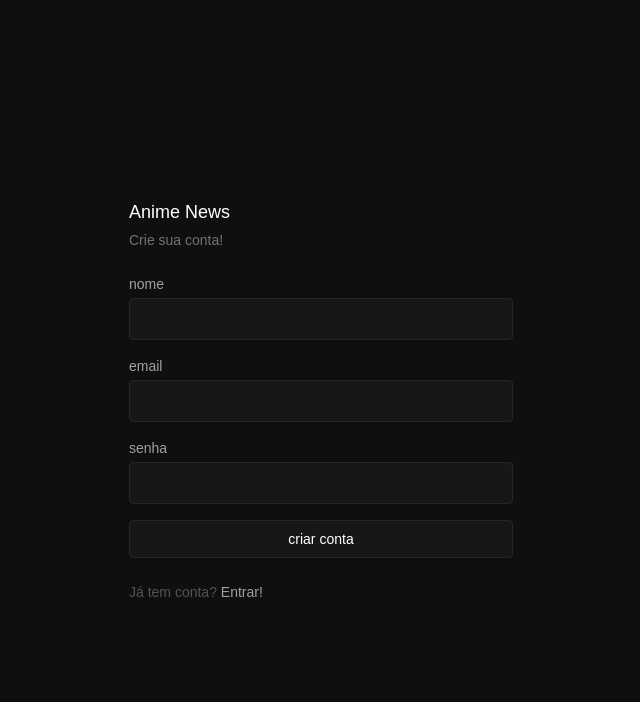
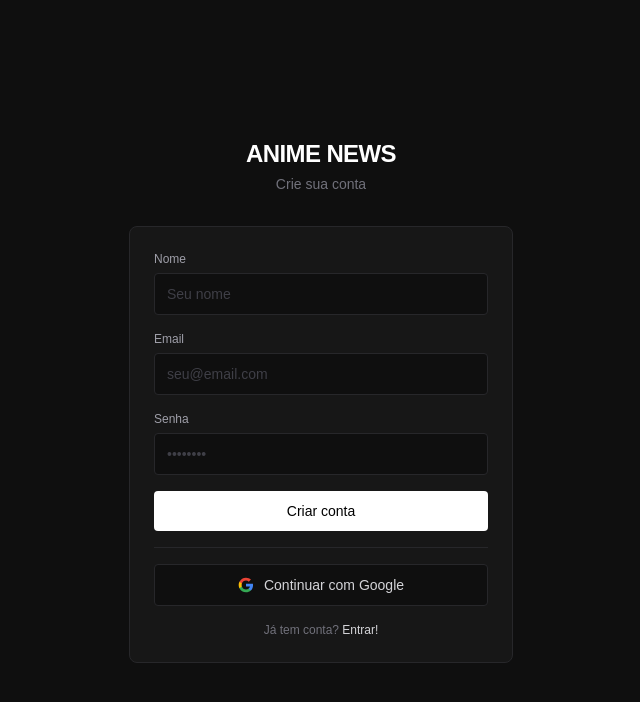
Before and after one commit to Nobutann/AnimeNews, a Next.js app: page /register in a window 1280 px wide. Shown: the top 702 px of the page, without its empty margins (319-959 px from the left). Built offline with nearby package versions, Linux system fonts and the light colour scheme.

Commit message:
Finished registration page

```diff
--- /dev/null
+++ b/src/app/api/auth/register/route.ts
@@ -0,0 +1,29 @@
+import { NextRequest, NextResponse } from 'next/server';
+import bcrypt from 'bcryptjs';
+import { prisma } from '@/lib/prisma';
+
+export async function POST(request: NextRequest) {
+    const { name, email, password } = await request.json();
+
+    if (!name || !email || !password) {
+        return NextResponse.json({ error: 'Preencha todos os campos' }, { status: 400});
+    }
+
+    if (password.length < 8) {
+        return NextResponse.json({ error: 'Senha deve ter no mínimo 8 caracteres' }, { status: 400 });
+    }
+
+    const existing = await prisma.user.findUnique({ where: { email }});
+
+    if (existing) {
+        return NextResponse.json({ error: 'Email já cadastrado' }, { status: 409 });
+    }
+
+    const hashed = await bcrypt.hash(password, 12);
+
+    await prisma.user.create({
+        data: { name, email, password: hashed },
+    });
+
+    return NextResponse.json({ ok: true }, { status: 201 });
+}
--- a/src/app/register/page.tsx
+++ b/src/app/register/page.tsx
@@ -3,27 +3,26 @@
 import { useState } from 'react';
 import { useRouter } from 'next/navigation';
 import Link from 'next/link';
+import { signIn } from 'next-auth/react';
 
 export default function RegisterPage() {
     const router = useRouter();
+    const [name, setName] = useState('');
+    const [email, setEmail] = useState('');
+    const [password, setPassword] = useState('');
     const [error, setError] = useState('');
     const [loading, setLoading] = useState(false);
 
     async function handleSubmit(e: React.SyntheticEvent<HTMLFormElement>) {
         e.preventDefault();
+        setLoading(true);
         setError('');
-        setLoading(true);
-
-        const form = e.currentTarget;
-        const name = (form.elements.namedItem('name') as HTMLInputElement).value;
-        const email = (form.elements.namedItem('email') as HTMLInputElement).value;
-        const password = (form.elements.namedItem('password') as HTMLInputElement).value;
 
         const response = await fetch('/api/auth/register', {
             method: 'POST',
             headers: { 'Content-Type': 'application/json' },
             body: JSON.stringify({ name, email, password })
-        })
+        });
 
         const data = await response.json();
 
@@ -37,80 +36,97 @@
     }
 
     return (
-    <main className="min-h-dvh bg-[#0f0f0f] flex items-center justify-center px-4">
+    <main className="min-h-screen min-h-dvh bg-[#0f0f0f] flex items-center justify-center px-4 py-8">
       <section className="w-full max-w-sm">
-        <header className="mb-6">
-          <h1 className="text-white text-lg font-medium">Anime News</h1>
-          <p className="text-zinc-500 text-sm mt-1">Crie sua conta!</p>
+
+        <header className="mb-8 text-center">
+          <h1 className="text-2xl font-semibold text-white tracking-tight">ANIME NEWS</h1>
+          <p className="text-sm text-zinc-500 mt-1">Crie sua conta</p>
         </header>
 
-        <form onSubmit={handleSubmit} className="flex flex-col gap-4">
-          <div className="flex flex-col gap-1">
-            <label htmlFor="name" className="text-zinc-400 text-sm">
-              nome
-            </label>
+        <article className="bg-[#171717] border border-zinc-800 rounded-lg p-5 sm:p-6">
+          <form onSubmit={handleSubmit} className="space-y-4">
+            <div>
+              <label htmlFor="name" className="block text-xs text-zinc-400 mb-1.5">Nome</label>
               <input
                 id="name"
-              name="name"
                 type="text"
+                value={name}
+                onChange={e => setName(e.target.value)}
+                required
                 autoComplete="name"
-              required
-              className="bg-[#171717] border border-zinc-800 text-white text-base rounded px-3 py-2 outline-none focus:border-zinc-600 transition-colors"
+                className="w-full bg-[#0f0f0f] border border-zinc-800 rounded text-base sm:text-sm text-white px-3 py-2.5 outline-none focus:border-zinc-600 transition-colors placeholder:text-zinc-700"
+                placeholder="Seu nome"
               />
             </div>
 
-          <div className="flex flex-col gap-1">
-            <label htmlFor="email" className="text-zinc-400 text-sm">
-              email
-            </label>
+            <div>
+              <label htmlFor="email" className="block text-xs text-zinc-400 mb-1.5">Email</label>
               <input
                 id="email"
-              name="email"
                 type="email"
+                value={email}
+                onChange={e => setEmail(e.target.value)}
+                required
                 autoComplete="email"
-              required
-              className="bg-[#171717] border border-zinc-800 text-white text-base rounded px-3 py-2 outline-none focus:border-zinc-600 transition-colors"
+                className="w-full bg-[#0f0f0f] border border-zinc-800 rounded text-base sm:text-sm text-white px-3 py-2.5 outline-none focus:border-zinc-600 transition-colors placeholder:text-zinc-700"
+                placeholder="seu@email.com"
               />
             </div>
 
-          <div className="flex flex-col gap-1">
-            <label htmlFor="password" className="text-zinc-400 text-sm">
-              senha
-            </label>
+            <div>
+              <label htmlFor="password" className="block text-xs text-zinc-400 mb-1.5">Senha</label>
               <input
                 id="password"
-              name="password"
                 type="password"
+                value={password}
+                onChange={e => setPassword(e.target.value)}
+                required
                 autoComplete="new-password"
-              required
                 minLength={8}
-              className="bg-[#171717] border border-zinc-800 text-white text-base rounded px-3 py-2 outline-none focus:border-zinc-600 transition-colors"
+                className="w-full bg-[#0f0f0f] border border-zinc-800 rounded text-base sm:text-sm text-white px-3 py-2.5 outline-none focus:border-zinc-600 transition-colors placeholder:text-zinc-700"
+                placeholder="••••••••"
               />
             </div>
 
             {error && (
-            <p role="alert" className="text-red-500 text-sm">
-              {error}
-            </p>
+              <p role="alert" className="text-xs text-red-400">{error}</p>
             )}
 
             <button
               type="submit"
               disabled={loading}
-            className="bg-[#171717] border border-zinc-800 text-white text-sm py-2 rounded hover:border-zinc-600 transition-colors disabled:opacity-50 disabled:cursor-not-allowed"
+              className="w-full bg-white text-black text-sm font-medium rounded py-2.5 hover:bg-zinc-200 transition-colors disabled:opacity-50"
             >
-            {loading ? 'criando conta...' : 'criar conta'}
+              {loading ? 'Criando conta...' : 'Criar conta'}
             </button>
           </form>
+          <hr className="border-zinc-800 my-4" />
 
-        <footer className="mt-6">
-          <p className="text-zinc-600 text-sm">
+          <button
+            type="button"
+            onClick={() => signIn('google', { callbackUrl: '/' })}
+            className="w-full flex items-center justify-center gap-2.5 bg-[#0f0f0f] border border-zinc-800 rounded text-sm text-zinc-300 py-2.5 hover:border-zinc-600 transition-colors"
+          >
+            <svg width="16" height="16" viewBox="0 0 24 24" aria-hidden="true">
+              <path fill="#4285F4" d="M22.56 12.25c0-.78-.07-1.53-.2-2.25H12v4.26h5.92c-.26 1.37-1.04 2.53-2.21 3.31v2.77h3.57c2.08-1.92 3.28-4.74 3.28-8.09z"/>
+              <path fill="#34A853" d="M12 23c2.97 0 5.46-.98 7.28-2.66l-3.57-2.77c-.98.66-2.23 1.06-3.71 1.06-2.86 0-5.29-1.93-6.16-4.53H2.18v2.84C3.99 20.53 7.7 23 12 23z"/>
+              <path fill="#FBBC05" d="M5.84 14.09c-.22-.66-.35-1.36-.35-2.09s.13-1.43.35-2.09V7.07H2.18C1.43 8.55 1 10.22 1 12s.43 3.45 1.18 4.93l3.66-2.84z"/>
+              <path fill="#EA4335" d="M12 5.38c1.62 0 3.06.56 4.21 1.64l3.15-3.15C17.45 2.09 14.97 1 12 1 7.7 1 3.99 3.47 2.18 7.07l3.66 2.84c.87-2.6 3.3-4.53 6.16-4.53z"/>
+            </svg>
+            Continuar com Google
+          </button>
+
+          <footer className="mt-4 text-center">
+            <p className="text-xs text-zinc-500">
               Já tem conta?{' '}
-            <Link href="/login" className="text-zinc-400 hover:text-white transition-colors">
+              <a href="/login" className="text-zinc-300 hover:text-white transition-colors">
                 Entrar!
-            </Link>
+              </a>
             </p>
           </footer>
+        </article>
+
       </section>
     </main>
   )
```
Lines whose indentation alone changed are shown as unchanged.
